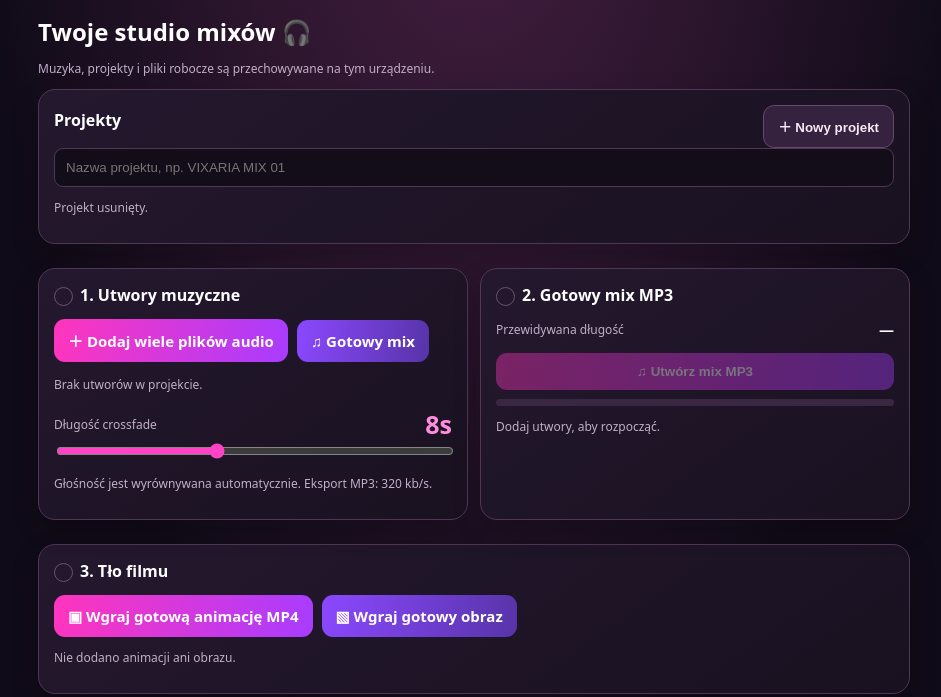
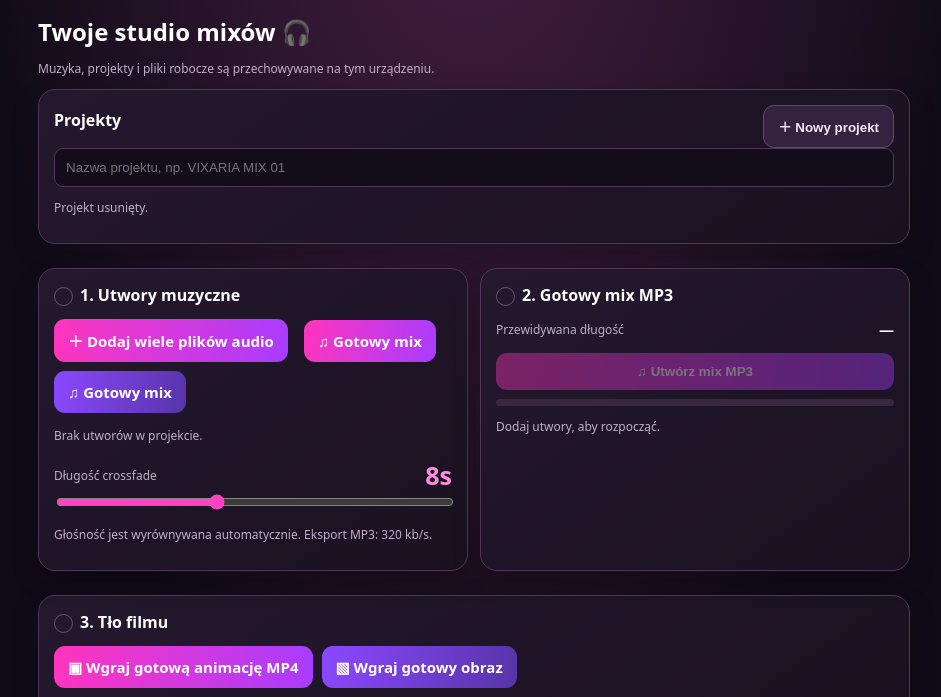
Before and after one commit to vixazoneyt-bit/vixaria-mix-studio, a plain HTML site: page index.html in a window 1280 px wide. Shown: the part 84-781 px from the top of the page, without its empty margins (166-1107 px from the left). Drawn offline with Linux system fonts and the light colour scheme.

Commit message:
Add ready mix upload control to step 1

```diff
--- a/index.html
+++ b/index.html
@@ -29,7 +29,8 @@ footer{text-align:center;color:#806d88;font-size:11px;padding:20px}.step-check{d
 </section>
 <div class="grid">
 <section class="card"><h2><span class="step-check" id="step1Check">✓</span>1. Utwory muzyczne</h2>
-<div class="row" style="flex-wrap:wrap"><label class="pick">＋ Dodaj wiele plików audio<input id="audioFiles" type="file" accept="audio/*,.mp3,.wav,.m4a,.aac,.ogg" multiple></label><label class="pick" style="background:linear-gradient(100deg,#8b48ff,#5734a8)">♫ Gotowy mix<input id="readyMixFile" type="file" accept="audio/mpeg,.mp3"></label></div>
+<div class="row" style="flex-wrap:wrap"><label class="pick">＋ Dodaj wiele plików audio<input id="audioFiles" type="file" accept="audio/*,.mp3,.wav,.m4a,.aac,.ogg" multiple></label>
+<label class="pick secondary" style="margin-left:7px">♫ Gotowy mix<input id="readyMixFile" type="file" accept="audio/mpeg,.mp3"></label><label class="pick" style="background:linear-gradient(100deg,#8b48ff,#5734a8)">♫ Gotowy mix<input id="readyMixFile" type="file" accept="audio/mpeg,.mp3"></label></div>
 <div id="tracks" class="muted small" style="padding:14px 0">Brak utworów w projekcie.</div>
 <div class="row between"><span class="small muted">Długość crossfade</span><b class="big"><span id="fadeVal">8</span>s</b></div><input id="fade" type="range" min="0" max="20" value="8">
 <p class="small muted" style="margin-top:12px">Głośność jest wyrównywana automatycznie. Eksport MP3: 320 kb/s.</p>
```
